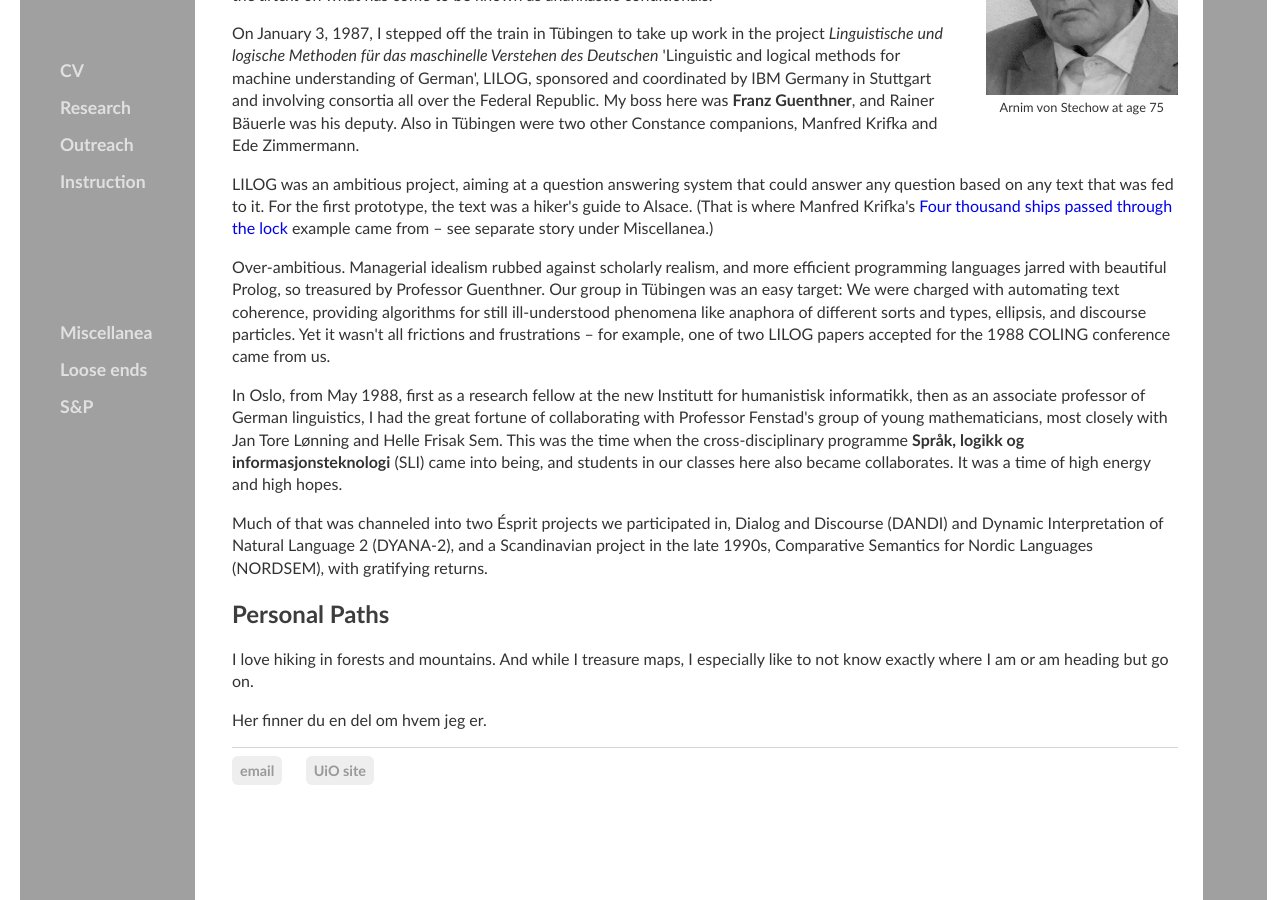
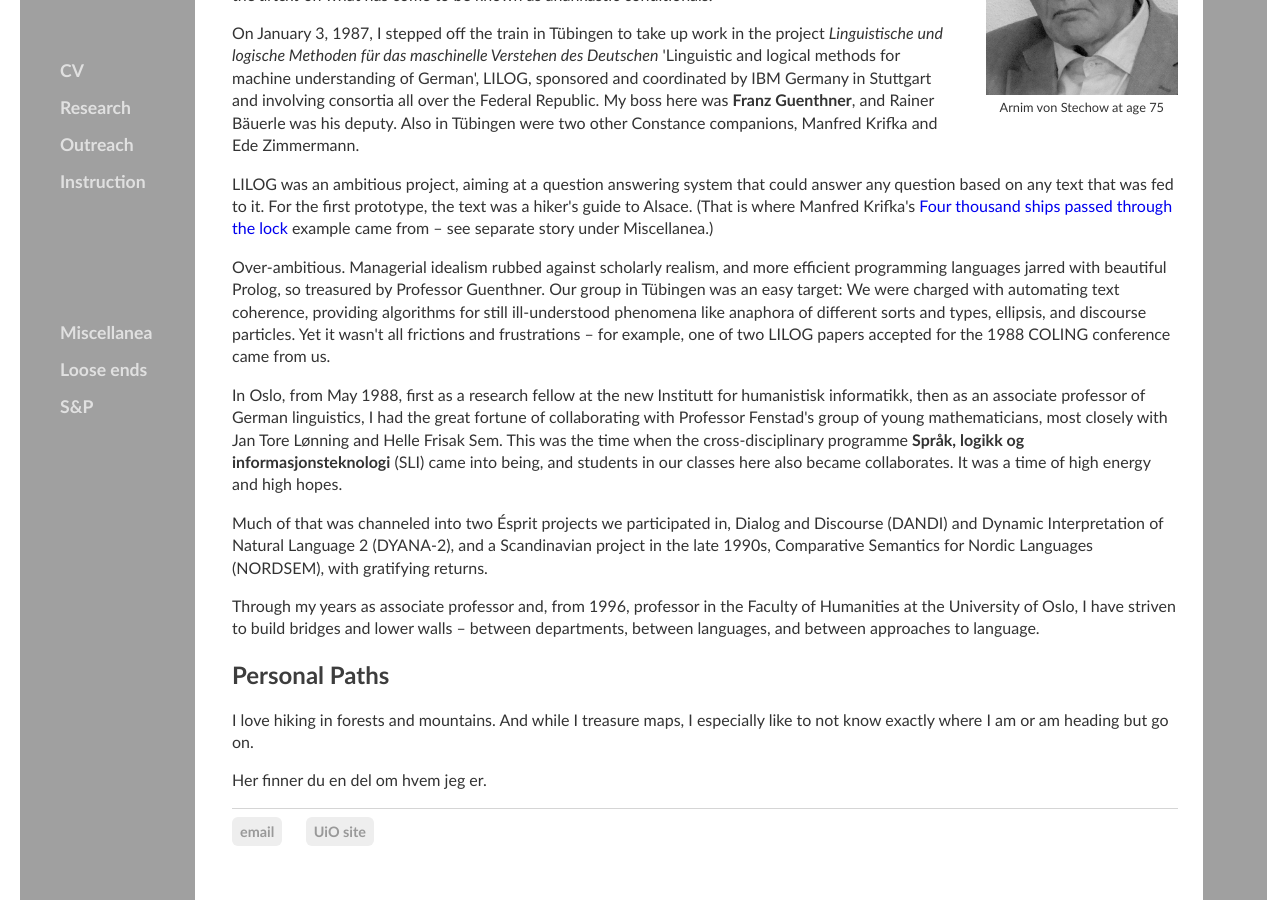
Before and after one commit to kjelljs/kjelljs.github.io, a Jekyll site: the page built from about/index.html, in a window 1280 px wide and 900 px high, scrolled down 1314 px. Built offline with Jekyll 4.4.1, drawn with Linux system fonts in a browser that asks for light colours.

Commit message:
Update index.html

```diff
--- a/about/index.html
+++ b/about/index.html
@@ -35,6 +35,8 @@ figcaption {
 	</p>
 	<p>Much of that was channeled into two Ésprit projects we participated in, Dialog and Discourse (DANDI) and Dynamic Interpretation of Natural Language 2 (DYANA-2), and a Scandinavian project in the late 1990s, Comparative Semantics for Nordic Languages (NORDSEM), with gratifying returns.
 	</p>
+	<p>Through my years as associate professor and, from 1996, professor in the Faculty of Humanities at the University of Oslo, I have striven to build bridges and lower walls &ndash; between departments, between languages, and between approaches to language.
+	</p>
 	<h2 id="priv">Personal Paths</h2>
 	<p>I love hiking in forests and mountains. And while I treasure maps, I especially like to not know exactly where I am or am heading but go on.</p>
 	<p>Her finner du en del om hvem jeg er.</p>
```
